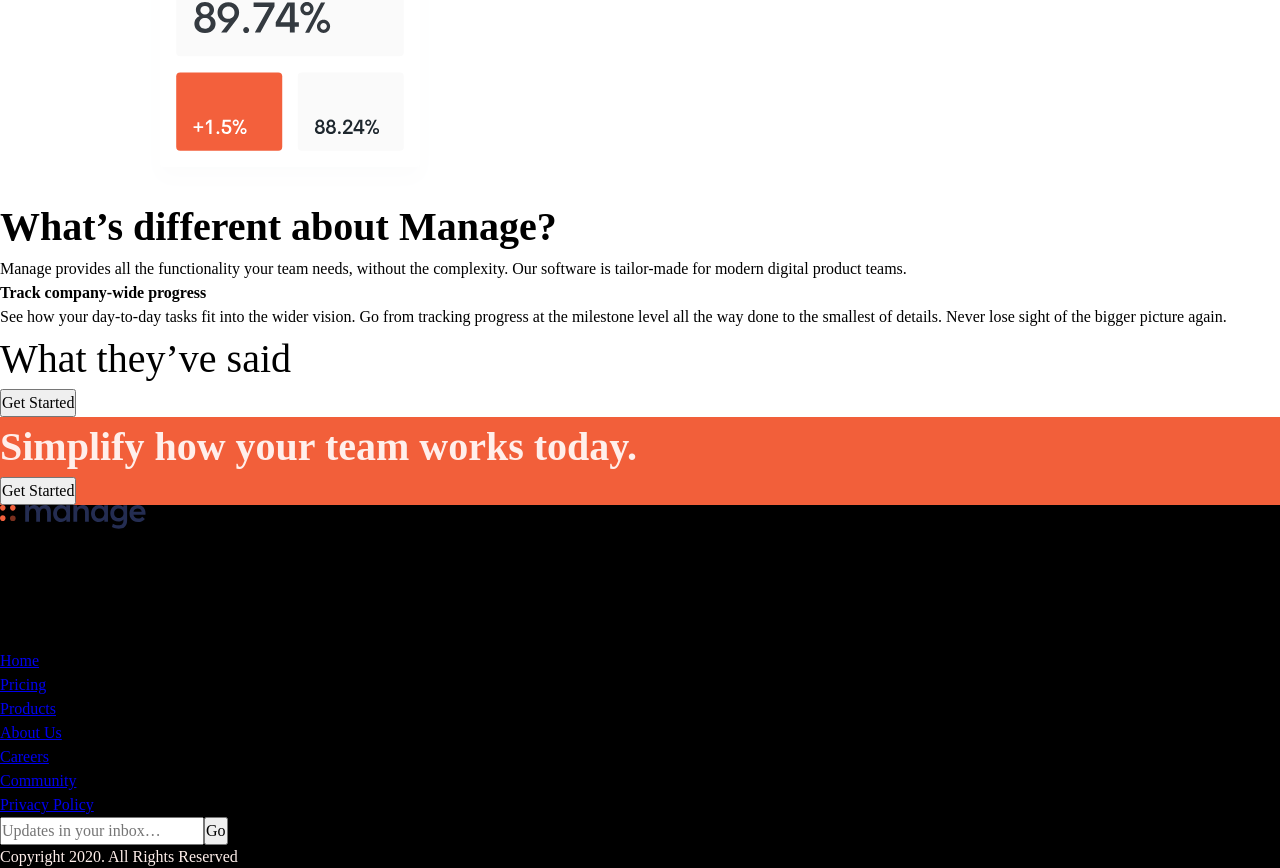
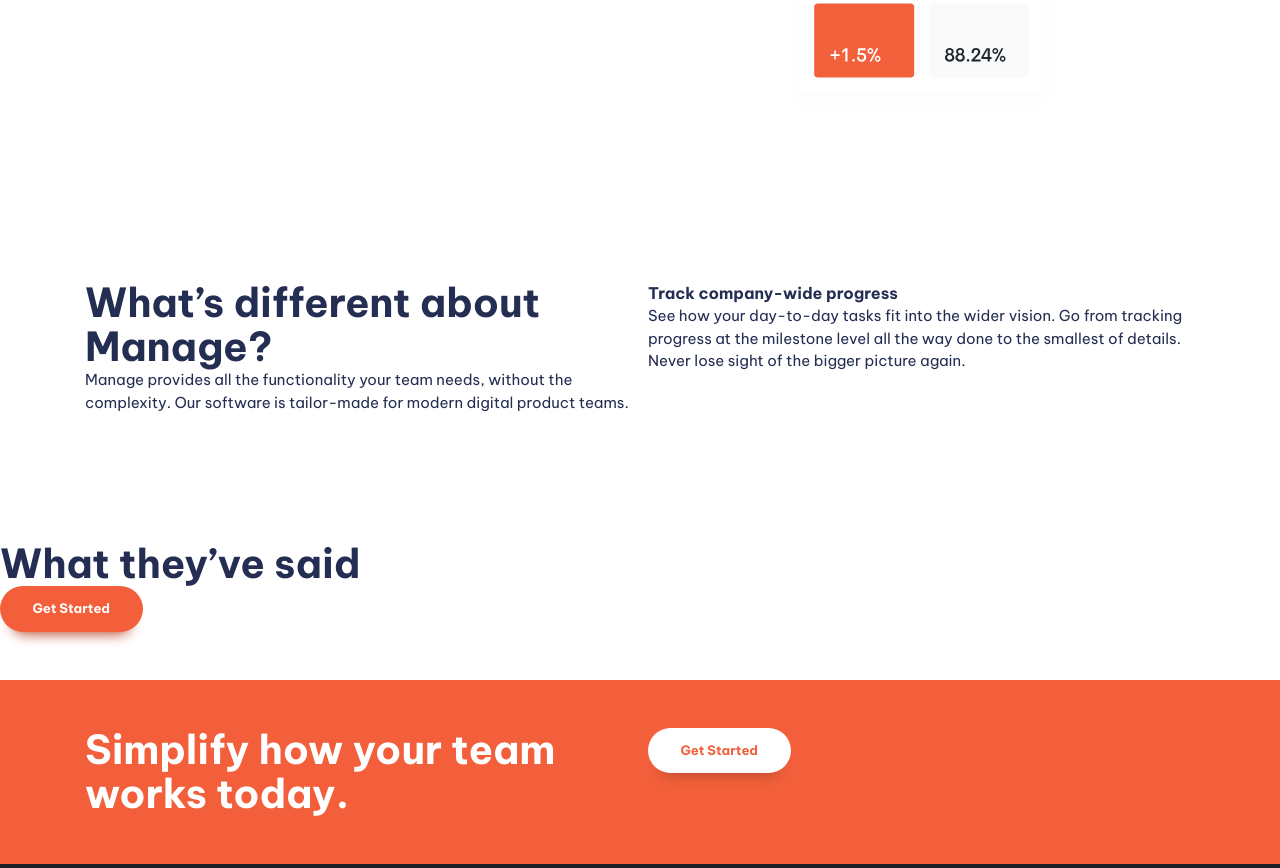
Before and after one commit to ndayishimiyeeric/manage-landing-page, a React (Vite) app: page / in a window 1280 px wide. Shown: the part 636-1504 px from the top of the page. Built offline with nearby package versions, Linux system fonts and the light colour scheme; the HTML template or start-up script is replaced by a standard one.

Commit message:
Add general styles

```diff
--- a/src/components/Footer/Footer.jsx
+++ b/src/components/Footer/Footer.jsx
@@ -3,12 +3,12 @@
 
 function Footer() {
   return (
-    <footer className="bg-neutral-900 text-accent-100">
+    <footer className="padding-block-700 bg-neutral-900 text-neutral-100">
       <div className="container">
-        <div className="even-colums">
+        <div className="even-columns">
           <div>
             <img src={logo} alt="logo" />
-            <ul aria-label="social links">
+            <ul aria-label="social links" role="list">
               <li>
                 <a aria-label="facebook" href="#"></a>
               </li>
@@ -28,7 +28,7 @@
           </div>
           <div>
             <nav className="footer-nav">
-              <ul aria-label="footer">
+              <ul aria-label="footer" role="list">
                 <li>
                   <Link to="/">Home</Link>
                 </li>
--- a/src/components/Header/Header.jsx
+++ b/src/components/Header/Header.jsx
@@ -10,7 +10,7 @@
             <img src={logo} alt="Manage" />
           </Link>
           <nav className="primary-navigation">
-            <ul className="nav-list" aria-label="primary">
+            <ul className="nav-list" aria-label="primary" role="list">
               <li>
                 <Link to="/">Pricing</Link>
               </li>
--- a/src/components/MainSection/Carousel/Carousel.jsx
+++ b/src/components/MainSection/Carousel/Carousel.jsx
@@ -2,8 +2,8 @@
 
 function Carousel() {
   return (
-    <section>
-      <h2 className="fs-secondary-heading">What they’ve said</h2>
+    <section className="carousel | padding-block-700">
+      <h2 className="fs-secondary-heading fw-bold">What they’ve said</h2>
       {/* Carousel goes here */}
       <button className="button">Get Started</button>
     </section>
--- a/src/components/MainSection/Cta/Cta.jsx
+++ b/src/components/MainSection/Cta/Cta.jsx
@@ -2,9 +2,9 @@
 
 function Cta() {
   return (
-    <section className="cta | bg-accent-400 text-accent-100">
+    <section className="cta | padding-block-700 bg-accent-400 text-neutral-100">
       <div className="container">
-        <div className="even-colums">
+        <div className="even-columns">
           <div>
             <p className="fs-secondary-heading fw-bold">
               Simplify how your team works today.
--- a/src/components/MainSection/Hero/Hero.jsx
+++ b/src/components/MainSection/Hero/Hero.jsx
@@ -2,9 +2,9 @@
 
 function Hero() {
   return (
-    <section>
+    <section className="padding-block-900">
       <div className="container">
-        <div className="even-colums">
+        <div className="even-columns">
           <div>
             <h2 className="fs-secondary-heading fw-bold">
               What’s different about Manage?
@@ -16,7 +16,7 @@
             </p>
           </div>
           <div>
-            <ul className="numbered-items">
+            <ul className="numbered-items" role="list">
               <NumberedItem />
             </ul>
           </div>
--- a/src/components/MainSection/Showcase/Showcase.jsx
+++ b/src/components/MainSection/Showcase/Showcase.jsx
@@ -2,7 +2,7 @@
 
 function Showcase() {
   return (
-    <section>
+    <section className="padding-block-900">
       <div className="container">
         <div className="even-columns">
           <div>
--- a/src/index.css
+++ b/src/index.css
@@ -2,11 +2,13 @@
 
 :root {
   /* Colors */
+  --clr-accent-500: hsl(12, 60%, 45%);
   --clr-accent-400: hsl(12, 88%, 59%);
+  --clr-accent-300: hsl(12, 88%, 75%);
   --clr-accent-100: hsl(13, 100%, 96%);
   --clr-primary-400: hsl(228, 39%, 23%);
-  --clr-neutral-100: hsl(232, 12%, 13%);
-  --clr-neutral-900: hsl(0, 0%, 0%);
+  --clr-neutral-900: hsl(232, 12%, 13%);
+  --clr-neutral-100: hsl(0, 0%, 100%);
 
   /* Fonts */
   --ff-primary: 'Be Vietnam Pro', sans-serif;
@@ -30,9 +32,20 @@
   --fs-secondary-heading: var(--fs-700);
   --fs-nav: var(--fs-500);
   --fs-button: var(--fs-300);
+
+  /* Spaces */
+  --size-100: 0.25rem;
+  --size-200: 0.5rem;
+  --size-300: 0.75rem;
+  --size-400: 1rem;
+  --size-500: 1.5rem;
+  --size-600: 2rem;
+  --size-700: 3rem;
+  --size-800: 4rem;
+  --size-900: 5rem;
 }
 
-@media (min-width: 50rem) {
+@media (min-width: 50em) {
   :root {
     --fs-body: var(--fs-500);
     --fs-primary-heading: var(--fs-900);
@@ -40,6 +53,8 @@
     --fs-nav: var(--fs-300);
   }
 }
+
+/* Reset */
 
 *,
 *::before,
@@ -153,10 +168,12 @@
 
 .fs-primary-heading {
   font-size: var(--fs-primary-heading);
+  line-height: 1.1;
 }
 
 .fs-secondary-heading {
   font-size: var(--fs-secondary-heading);
+  line-height: 1.1;
 }
 
 .fs-300 {
@@ -174,3 +191,70 @@
 .fs-600 {
   font-size: var(--fs-600);
 }
+
+.padding-block-900 {
+  padding-block: var(--size-900);
+}
+
+.padding-block-700 {
+  padding-block: var(--size-700);
+}
+
+.container {
+  --max-width: 1110px;
+  --padding: 1rem;
+
+  width: min(var(--max-width), 100% - (var(--padding) * 2));
+  margin-inline: auto;
+}
+
+.even-columns {
+  display: grid;
+  gap: 1rem;
+}
+
+@media (min-width: 50em) {
+  .even-columns {
+    grid-auto-flow: column;
+    grid-auto-columns: 1fr;
+  }
+}
+
+/* General styling */
+
+body {
+  font-family: var(--ff-body);
+  font-size: var(--fs-body);
+  color: var(--clr-primary-400);
+}
+
+/* Buttons */
+.button {
+  background-color: var(--clr-accent-400);
+  color: var(--clr-neutral-100);
+  font-weight: var(--fw-bold);
+  font-size: var(--fs-button);
+  text-decoration: none;
+  padding: 1.25em 2.5em;
+  line-height: 1;
+  border: none;
+  border-radius: 100vmax;
+  cursor: pointer;
+  box-shadow: 0 1.125em 1em -1em var(--clr-accent-500);
+}
+
+.button--white {
+  background-color: var(--clr-neutral-100);
+  color: var(--clr-accent-400);
+}
+
+.button:hover,
+.button:focus-visible {
+  background-color: var(--clr-accent-300);
+}
+
+.button--white:hover,
+.button--white:focus-visible {
+  background-color: var(--clr-neutral-100);
+  color: var(--clr-accent-300);
+}
```
